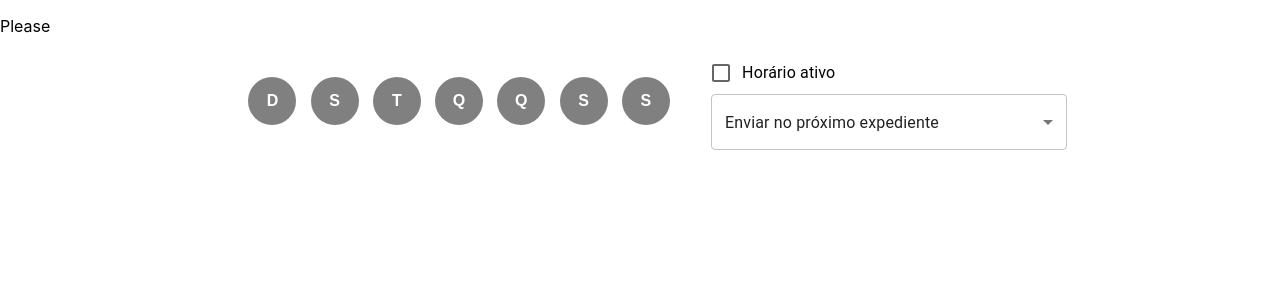
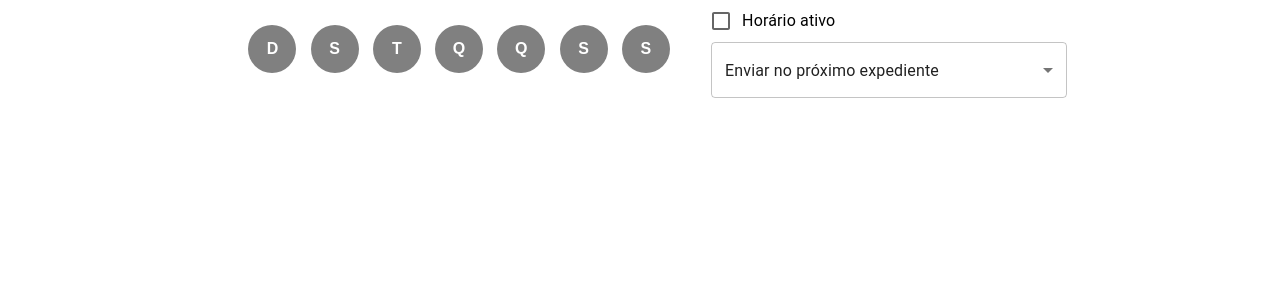
Before and after one commit to trindadegm/desafio-jornada-trabalho, a React (Create React App) app: page / in a window 1280 px wide. Shown: the top 300 px of the page. Built offline with nearby package versions, Linux system fonts and the light colour scheme.

Commit message:
Remove the please

```diff
--- a/src/App.js
+++ b/src/App.js
@@ -5,7 +5,6 @@ import { WorkSchedule } from './views/WorkSchedule.js'
 function App() {
   return (
     <div className="App">
-      <p>Please</p>
       <Grid container justifyContent="center">
         <Grid item xs={12} lg={8}>
           <WorkSchedule/>
```
